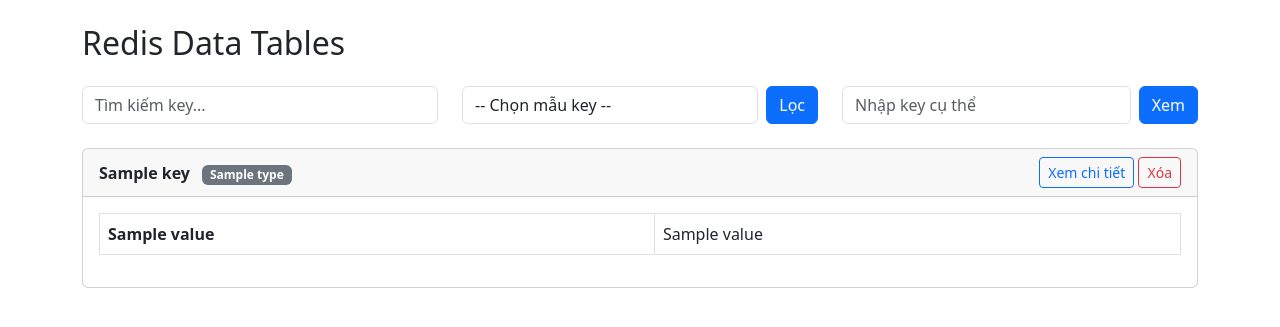
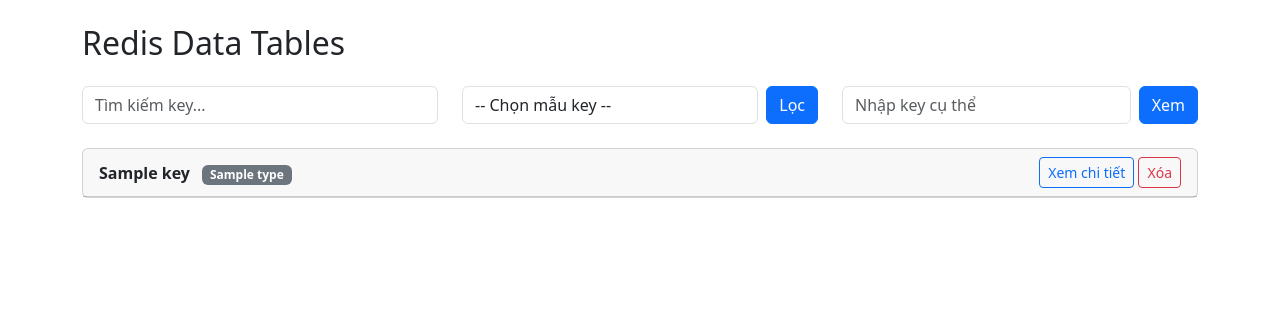
Before and after one commit to Tamnemng/redis_viewer, a Flask app: template templates/index.html in a window 1280 px wide. Shown: the top 327 px of the page. Run offline with Flask 3, Linux system fonts and the light colour scheme; the template is opened without the code that fills it: most values are stand-ins (such as "Sample title", 1, 10 or a date in 2020).

Commit message:
bugsbugs

```diff
--- a/templates/index.html
+++ b/templates/index.html
@@ -63,7 +63,7 @@
                         </button>
                     </div>
                 </div>
-                <div class="card-body">
+                <!-- <div class="card-body">
                     {% if value.get('type') == 'list (Product List)' or value.get('type') == 'string (Product List)' %}
                         <div class="table-responsive">
                             <table class="table table-bordered table-hover">
@@ -172,7 +172,7 @@
                             </tbody>
                         </table>
                     {% endif %}
-                </div>
+                </div> -->
             </div>
             {% endfor %}
         {% else %}
```
